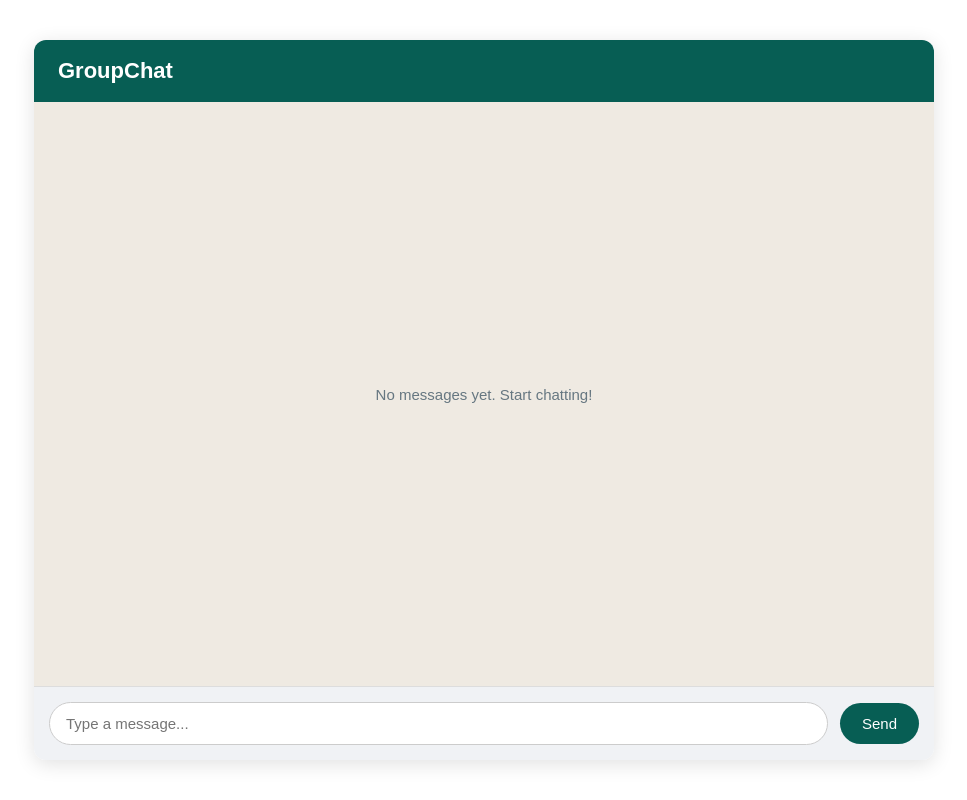
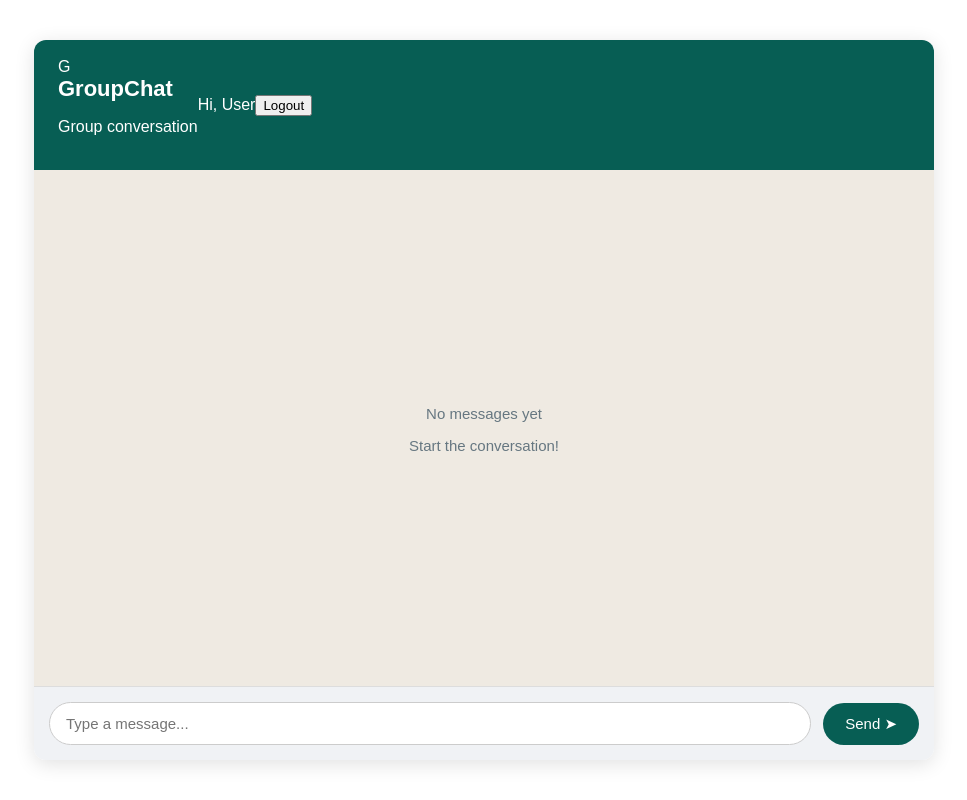
Before and after one commit to Prince-jod/GroupChat, a React app in the folder frontend/: page /chat in a window 1280 px wide. Shown: the whole page, without its empty margins (156-1123 px from the left). Built offline with nearby package versions, Linux system fonts and the light colour scheme; the HTML template or start-up script is replaced by a standard one.

Commit message:
Auto commit

```diff
--- a/frontend/src/components/Chat.jsx
+++ b/frontend/src/components/Chat.jsx
@@ -1,9 +1,24 @@
-import { useState } from "react";
-import "./styles/Chat.css";
+import { useState, useEffect, useRef } from "react";
+import { useNavigate } from "react-router-dom";
+import "../components/styles/Chat.css";
 
 function Chat() {
+  const navigate = useNavigate();
+  const messagesEndRef = useRef(null);
+
   const [messages, setMessages] = useState([]);
   const [message, setMessage] = useState("");
+
+  const user = JSON.parse(localStorage.getItem("user") || "null");
+
+  // Automatically scroll to the latest message
+  useEffect(() => {
+    messagesEndRef.current?.scrollIntoView({
+      behavior: "smooth",
+    });
+  }, [messages]);
+
+  // Send a message (temporary frontend implementation)
   function handleSend(e) {
     e.preventDefault();
 
@@ -13,7 +28,8 @@ function Chat() {
 
     const newMessage = {
       id: Date.now(),
-    text: text,
+      text,
+      sender: "me",
       time: new Date().toLocaleTimeString([], {
         hour: "2-digit",
         minute: "2-digit",
@@ -21,39 +37,82 @@ function Chat() {
     };
 
     setMessages((prevMessages) => [...prevMessages, newMessage]);
+    setMessage("");
+  }
 
-  setMessage("");
+  // Logout
+  function handleLogout() {
+    localStorage.removeItem("token");
+    localStorage.removeItem("user");
+    navigate("/login");
   }
 
   return (
     <div className="chat-container">
+      {/* Header */}
       <header className="chat-header">
+        <div className="chat-profile">
+          <div className="avatar">G</div>
+
+          <div>
             <h2>GroupChat</h2>
+            <p>Group conversation</p>
+          </div>
+        </div>
+
+        <div className="header-actions">
+          <span className="welcome-user">
+            Hi, {user?.name || "User"}
+          </span>
+
+          <button
+            className="logout-button"
+            onClick={handleLogout}
+            type="button"
+          >
+            Logout
+          </button>
+        </div>
       </header>
 
+      {/* Messages */}
       <main className="messages-area">
         {messages.length === 0 ? (
-          <p className="empty-chat">No messages yet. Start chatting!</p>
+          <div className="empty-chat">
+            <p>No messages yet</p>
+            <span>Start the conversation!</span>
+          </div>
         ) : (
           messages.map((msg) => (
-            <div key={msg.id} className="message">
+            <div
+              key={msg.id}
+              className={`message-row ${
+                msg.sender === "me" ? "sent-row" : "received-row"
+              }`}
+            >
+              <div className="message">
                 <p>{msg.text}</p>
                 <span>{msg.time}</span>
               </div>
+            </div>
           ))
         )}
+
+        <div ref={messagesEndRef} />
       </main>
 
+      {/* Message input */}
       <form className="message-form" onSubmit={handleSend}>
         <input
           type="text"
           placeholder="Type a message..."
           value={message}
           onChange={(e) => setMessage(e.target.value)}
+          aria-label="Type a message"
         />
 
         <button type="submit" disabled={!message.trim()}>
-    Send
+          Send ➤
         </button>
       </form>
     </div>
```
Lines whose indentation alone changed are shown as unchanged.
